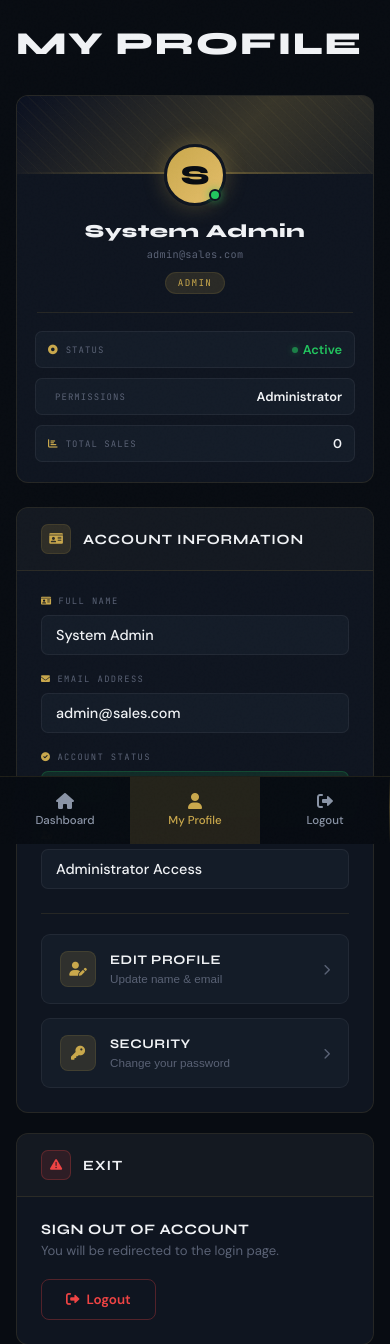
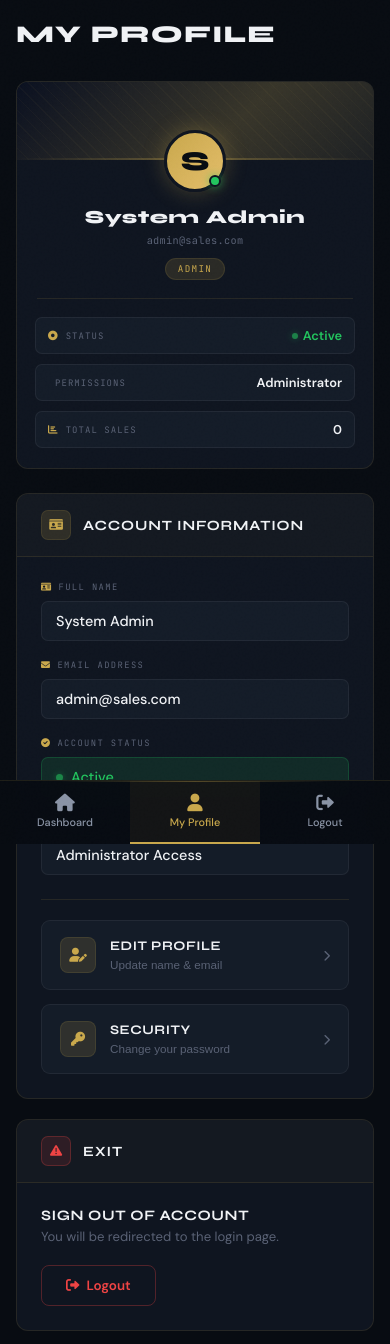
Before and after one commit to adithyasm00/Flask-SalesdataAnalyser, a Flask app: page /profile in a window 390 px wide. Shown: the top 1344 px of the page. Run offline with Flask 3, Linux system fonts and the light colour scheme; the visitor is signed in with stand-in values (Sample User, id 1); data comes from the database, SQL or seed files in the repository; data that the repository does not hold is empty.

Commit message:
Update profile.html

```diff
--- a/templates/profile.html
+++ b/templates/profile.html
@@ -557,85 +542,7 @@
         font-size: 0.58rem; letter-spacing: 0.1em;
         color: var(--muted2);
     }
-    /* MOBILE BOTTOM NAV */
-.mobile-bottom-nav {
-    display: none;
-}
 
-@media (max-width: 768px) {
-
-    .mobile-bottom-nav {
-        position: fixed;
-        bottom: 0;
-        left: 0;
-        width: 100%;
-        height: 68px;
-
-        background: rgba(8,12,18,0.96);
-        backdrop-filter: blur(14px);
-
-        border-top: 1px solid var(--border);
-
-        display: flex;
-        align-items: center;
-        justify-content: space-around;
-
-        z-index: 999;
-    }
-
-    .mobile-bottom-nav::before {
-        content: '';
-        position: absolute;
-        top: 0;
-        left: 15%;
-        width: 70%;
-        height: 1px;
-        background: linear-gradient(
-            90deg,
-            transparent,
-            var(--gold),
-            transparent
-        );
-        opacity: 0.4;
-    }
-
-    .mobile-bottom-nav a {
-        flex: 1;
-        height: 100%;
-
-        display: flex;
-        flex-direction: column;
-        align-items: center;
-        justify-content: center;
-        gap: 4px;
-
-        text-decoration: none;
-        color: var(--muted);
-
-        font-size: 0.72rem;
-        font-weight: 500;
-
-        transition: all 0.25s ease;
-    }
-
-    .mobile-bottom-nav a i {
-        font-size: 1rem;
-    }
-
-    .mobile-bottom-nav a.active {
-        color: var(--gold);
-    }
-
-    .mobile-bottom-nav a:hover {
-        color: var(--white);
-        background: rgba(201,168,76,0.05);
-    }
-
-    /* prevent content hiding behind nav */
-    .main-content {
-        padding-bottom: 90px;
-    }
-}
     /* DANGER ZONE */
     .danger-zone-row {
         display: flex; align-items: center; justify-content: space-between;
@@ -654,102 +561,6 @@
     ::-webkit-scrollbar-track { background: var(--bg); }
     ::-webkit-scrollbar-thumb { background: rgba(201,168,76,0.2); border-radius: 10px; }
 
-    /* RESPONSIVE */
-    @media (max-width: 1024px) {
-        .profile-layout { grid-template-columns: 1fr; }
-        .identity-card { position: static; }
-    }
-   @media (max-width: 768px) {
-
-    .grid-container {
-        grid-template-columns: 1fr;
-    }
-
-    .sidebar {
-        position: fixed;
-        bottom: 0;
-        top: auto;
-        left: 0;
-
-        width: 100%;
-        height: 68px;
-
-        flex-direction: row;
-        align-items: center;
-        justify-content: space-around;
-
-        border-right: none;
-        border-top: 1px solid var(--border);
-
-        background: rgba(8,12,18,0.96);
-        backdrop-filter: blur(14px);
-
-        z-index: 999;
-    }
-
-    .logo-section,
-    .sidebar-section-label {
-        display: none;
-    }
-
-    .nav-links {
-        display: flex;
-        width: 100%;
-        height: 100%;
-        padding: 0;
-    }
-
-    .nav-links li {
-        flex: 1;
-        list-style: none;
-    }
-
-    .nav-links li a {
-        height: 100%;
-        border-left: none;
-
-        display: flex;
-        flex-direction: column;
-        align-items: center;
-        justify-content: center;
-
-        gap: 4px;
-        padding: 0;
-
-        font-size: 0.72rem;
-    }
-
-    .nav-links li a i {
-        font-size: 1rem;
-        width: auto;
-    }
-
-    .logout-item {
-        margin-top: 0;
-    }
-
-    .main-wrapper {
-        margin-left: 0;
-    }
-
-    .info-grid {
-        grid-template-columns: 1fr;
-    }
-
-    .action-tiles {
-        grid-template-columns: 1fr;
-    }
-
-    .main-content {
-        padding: 24px 16px 90px;
-    }
-
-    /* REMOVE OLD MOBILE NAV */
-    .mobile-bottom-nav {
-        display: none;
-    }
-}
-
     /* ENTRANCE */
     .panel, .identity-card {
         opacity: 0; transform: translateY(16px);
@@ -759,6 +570,126 @@
     .panel:nth-child(1) { animation-delay: 0.12s; }
     .panel:nth-child(2) { animation-delay: 0.22s; }
     @keyframes fadeUp { to { opacity: 1; transform: translateY(0); } }
+
+    /* ══════════════════════════════════════
+       RESPONSIVE — ≤1024px
+    ══════════════════════════════════════ */
+    @media (max-width: 1024px) {
+        .profile-layout { grid-template-columns: 1fr; }
+        .identity-card { position: static; }
+    }
+
+    /* ══════════════════════════════════════
+       RESPONSIVE — ≤768px  (MOBILE)
+    ══════════════════════════════════════ */
+    @media (max-width: 768px) {
+
+        /* ── Grid: single column ── */
+        .grid-container {
+            grid-template-columns: 1fr;
+        }
+
+        /* ── Sidebar becomes fixed bottom tab-bar ── */
+        .sidebar {
+            position: fixed;
+            bottom: 0; top: auto; left: 0;
+            width: 100%; height: 64px;
+
+            flex-direction: row;
+            align-items: stretch;
+
+            border-right: none;
+            border-top: 1px solid var(--border);
+
+            background: rgba(8,12,18,0.97);
+            backdrop-filter: blur(16px);
+
+            z-index: 999;
+
+            /* kill the vertical gold line */
+        }
+        /* remove the vertical animated line on mobile */
+        .sidebar::after { display: none; }
+
+        /* gold top-glow instead */
+        .sidebar::before {
+            content: '';
+            position: absolute;
+            top: 0; left: 15%; width: 70%; height: 1px;
+            background: linear-gradient(90deg, transparent, var(--gold), transparent);
+            opacity: 0.35;
+        }
+
+        /* hide desktop-only chrome */
+        .logo-section,
+        .sidebar-section-label { display: none; }
+
+        /* nav-links = full-width flex row of tabs */
+        .nav-links {
+            display: flex;
+            flex-direction: row;
+            width: 100%; height: 100%;
+            padding: 0;
+            flex: 1;
+            /* CRITICAL: kill margin-top:auto on logout-item in flex-row context */
+            align-items: stretch;
+        }
+
+        .nav-links li {
+            flex: 1;
+            display: flex;
+        }
+
+        /* kill the logout-item margin-top:auto that breaks layout in row mode */
+        .logout-item { margin-top: 0; }
+
+        .nav-links li a {
+            flex: 1;
+            flex-direction: column;
+            align-items: center;
+            justify-content: center;
+            gap: 4px;
+            padding: 0 4px;
+            font-size: 0.68rem;
+            /* kill desktop left-border indicator */
+            border-left: none;
+            /* add bottom indicator instead */
+            border-bottom: 2px solid transparent;
+        }
+
+        .nav-links li a i {
+            font-size: 1.1rem;
+            width: auto;
+        }
+
+        .nav-links li a.active {
+            color: var(--gold);
+            background: rgba(201,168,76,0.06);
+            border-left: none;
+            border-bottom: 2px solid var(--gold);
+        }
+
+        /* ── Main wrapper: no left margin ── */
+        .main-wrapper { margin-left: 0; }
+
+        /* ── Top navbar: slimmer, smaller padding ── */
+        .top-navbar {
+            padding: 0 16px;
+            height: 52px;
+        }
+
+        /* ── Content padding + bottom clearance for tab-bar ── */
+        .main-content {
+            padding: 20px 16px 84px;
+        }
+
+        /* ── Info & action grids: single column ── */
+        .info-grid { grid-template-columns: 1fr; }
+        .action-tiles { grid-template-columns: 1fr; }
+
+        /* ── Page title smaller ── */
+        .page-title { font-size: 1.5rem; }
+    }
     </style>
 </head>
 <body>
```
Also changed, not shown: other parts of templates/profile.html (+5 -44 lines).
